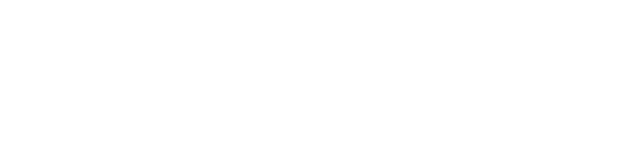
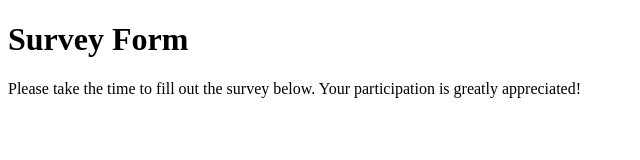
Before and after one commit to Moagi-T/survey-form, a plain HTML site: page index.html in a window 1280 px wide. Shown: the whole page, without its empty margins (0-640 px from the left). Drawn offline with Linux system fonts and the light colour scheme.

Commit message:
add heading and description

```diff
--- a/index.html
+++ b/index.html
@@ -6,6 +6,7 @@
     <title>Document</title>
 </head>
 <body>
-
+    <h1 id="title">Survey Form</h1>
+    <p id="description">Please take the time to fill out the survey below. Your participation is greatly appreciated!</p>
 </body>
 </html>
```
